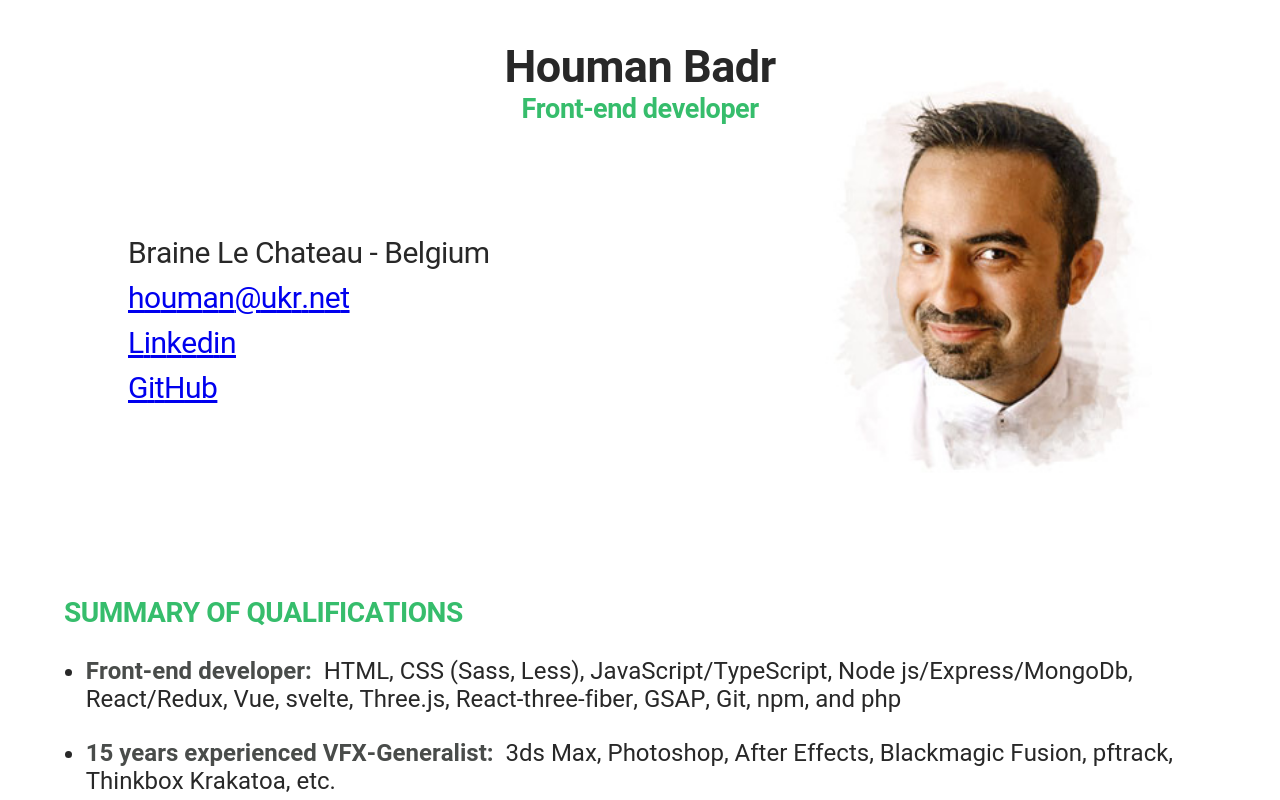
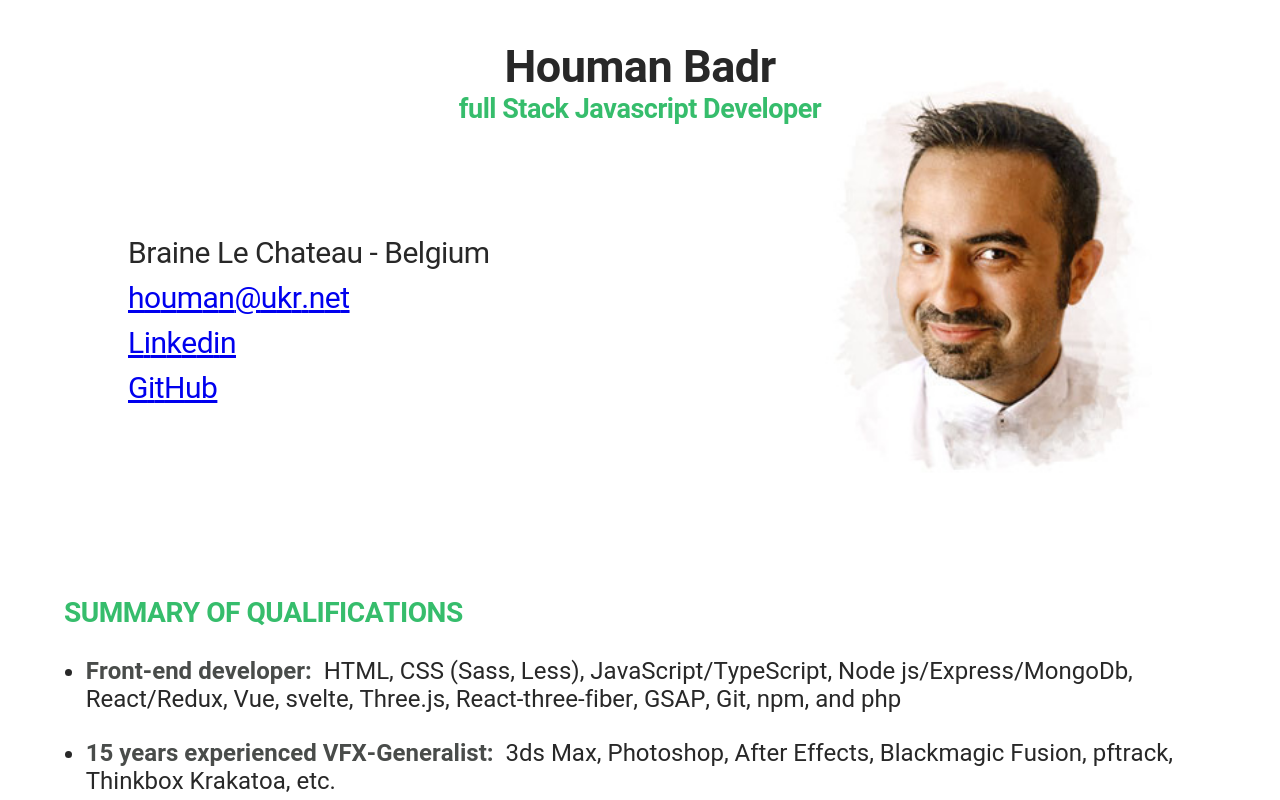
Before and after one commit to pixel-park/pixel-park.github.io, a React (Create React App) app: page / in a window 1280 px wide. Shown: the top 800 px of the page. Built offline with nearby package versions, Linux system fonts and the light colour scheme.

Commit message:
change header

```diff
--- a/src/components/header/header.tsx
+++ b/src/components/header/header.tsx
@@ -51,7 +51,7 @@ function Header() {
         <header className='header__wrapper'>
             <div className="title compact over">
                 <h2>Houman Badr</h2>
-                <h5 className='green'>Front-end developer</h5>
+                <h5 className='green'>full Stack Javascript Developer</h5>
             </div>
             <div className="info__container compact">
                 <ul>
```
Also changed, not shown: 1 other file (tests, documents, lock files or other folders).
